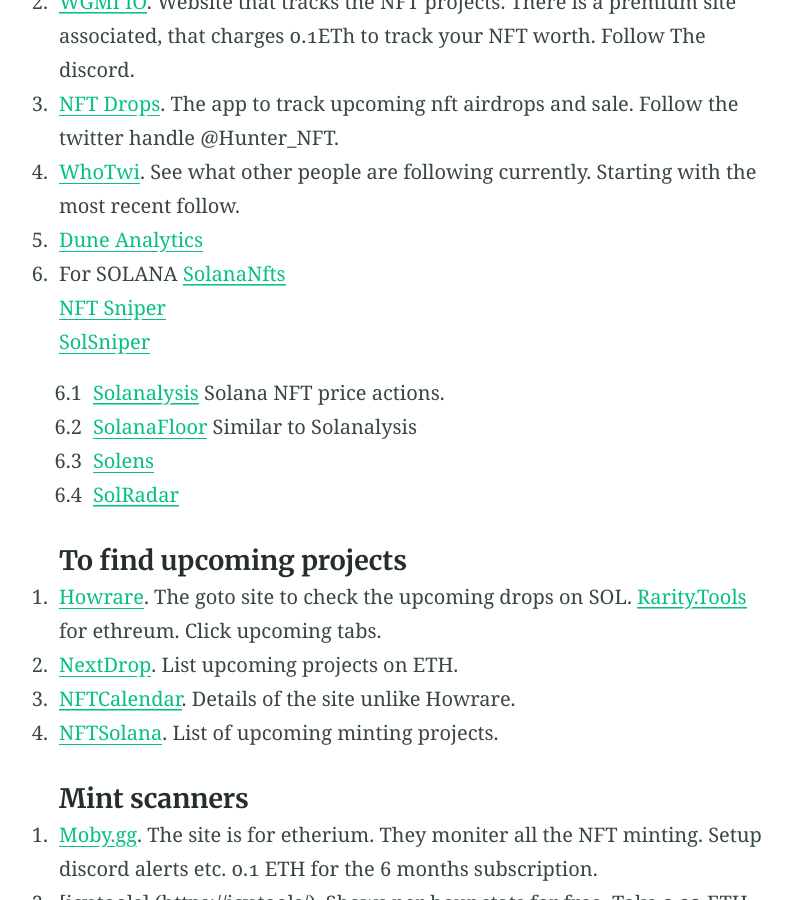
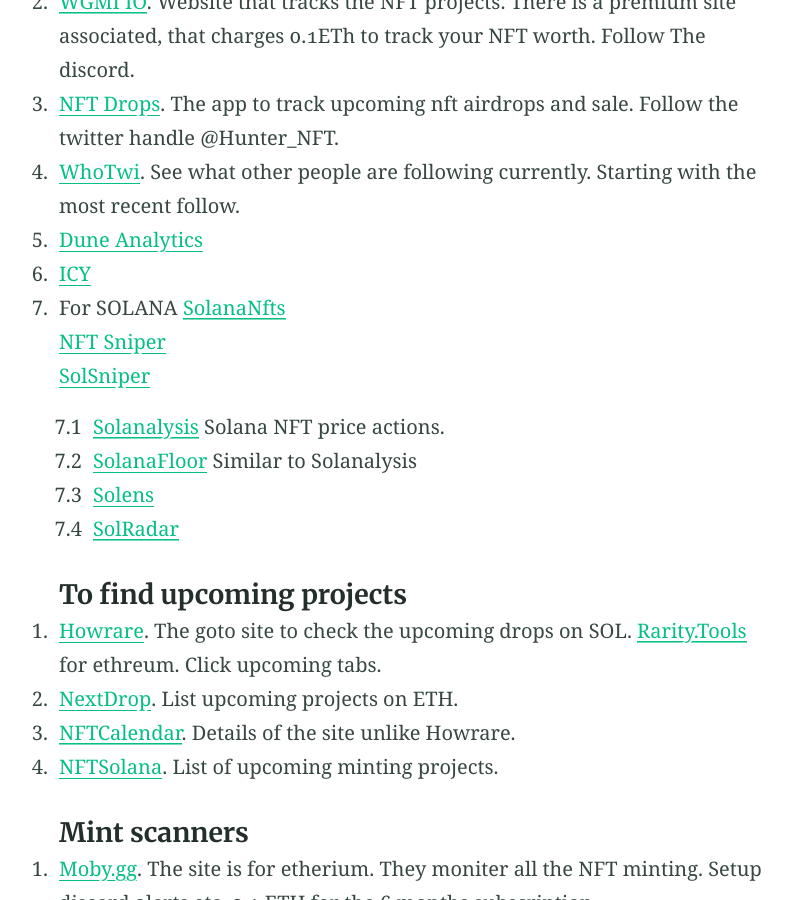
Before and after one commit to cryptophds/cryptophds.github.io, a Jekyll site: the page built from nft.md, in a window 1280 px wide and 900 px high, scrolled down 1469 px. Shown: the whole window, without its empty margins (224-1016 px from the left). Built offline with Jekyll 4.4.1, drawn with Linux system fonts in a browser that asks for light colours.

Commit message:
Added a Tool https://icy.tools/

```diff
--- a/nft.md
+++ b/nft.md
@@ -72,7 +72,9 @@ The first of the three is taken from the YouTube Channel [MDNFT](https://www.you
 
 5. [Dune Analytics](https://dune.xyz/browse/dashboards)
 
-6. For SOLANA [SolanaNfts](https://solananft.tools/)
+6. [ICY](https://icy.tools/)
+
+7. For SOLANA [SolanaNfts](https://solananft.tools/)
 
    [NFT Sniper](https://nftsniper.net/)
 
```
